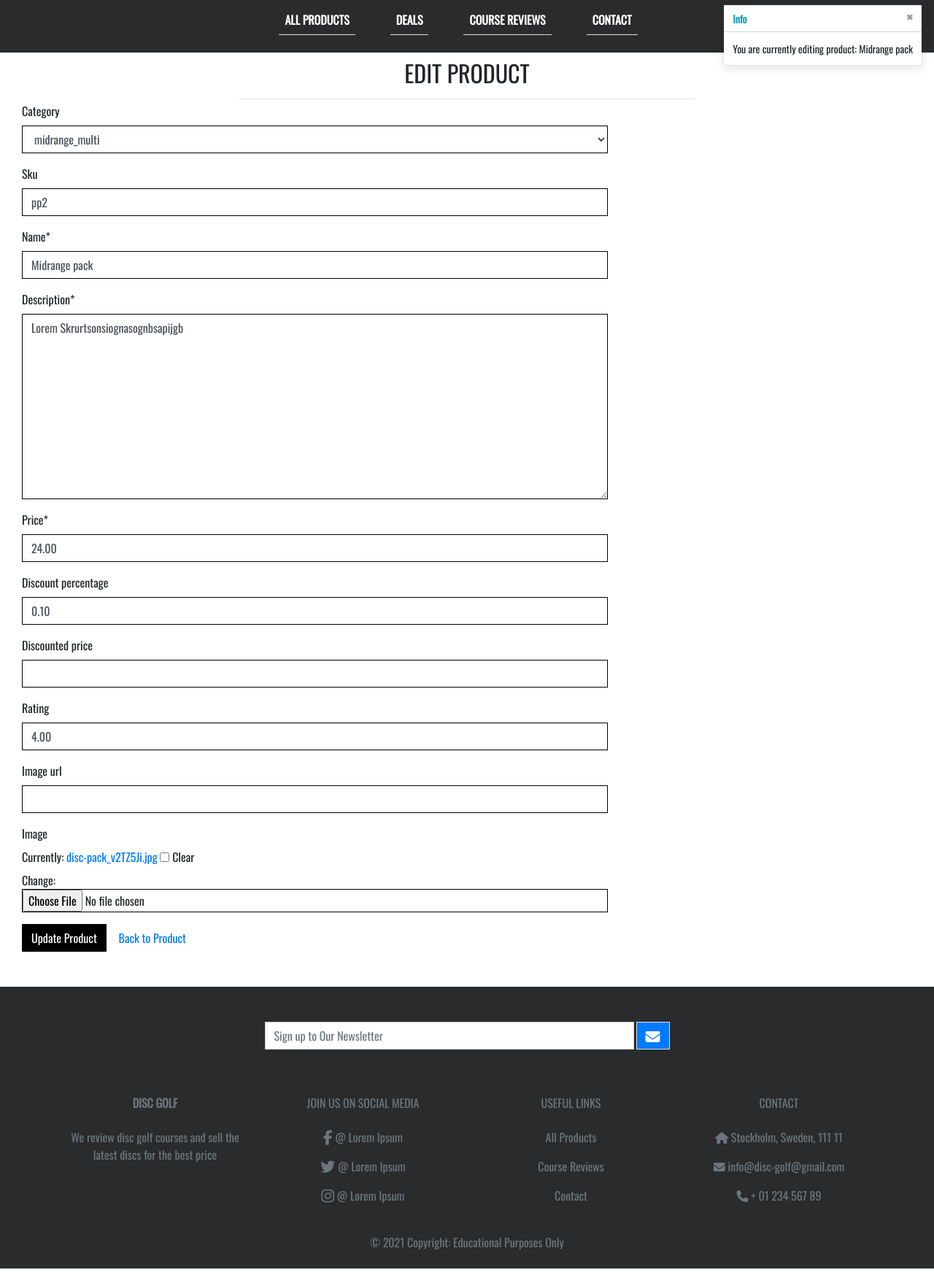
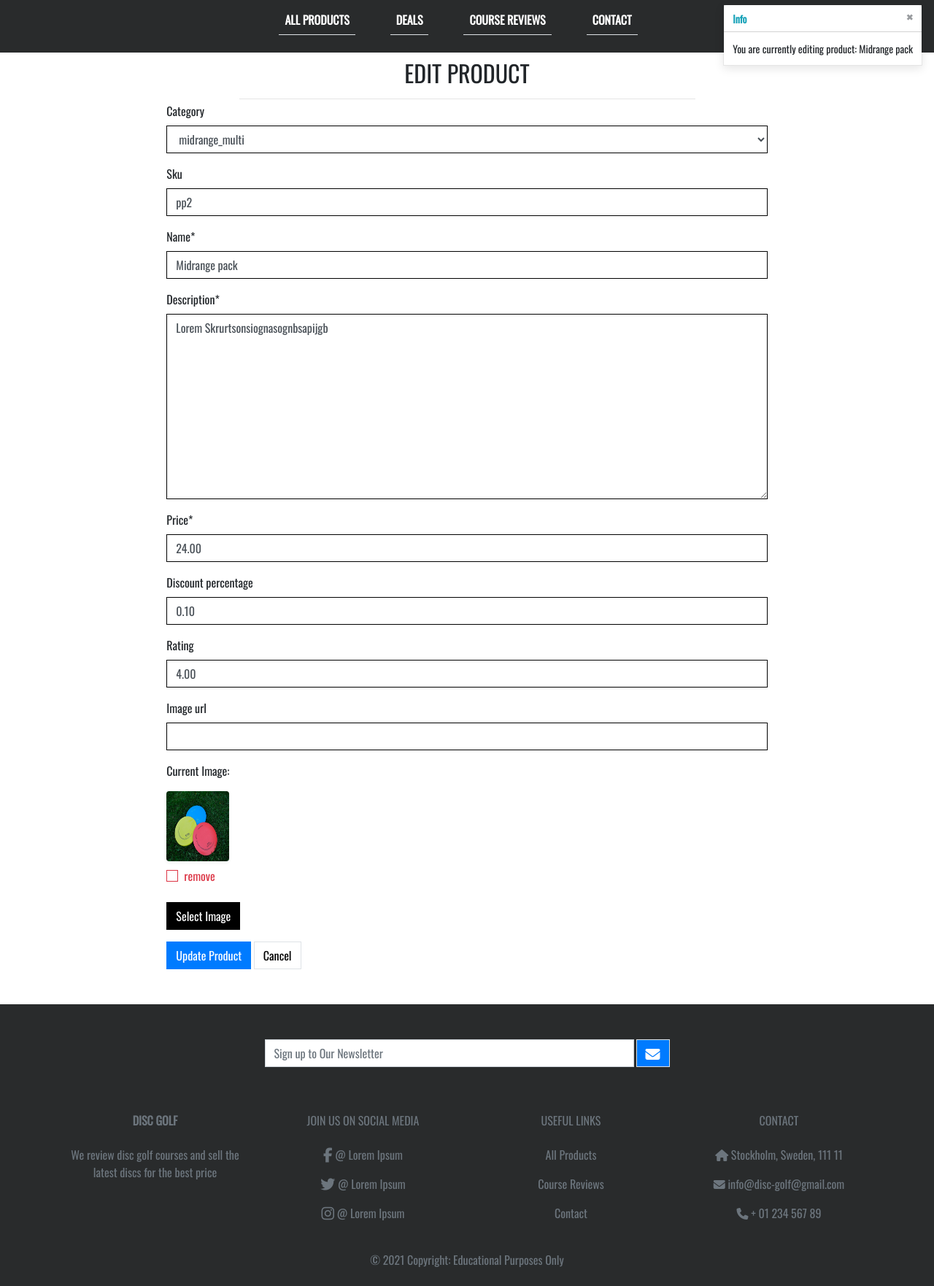
Before and after one commit to FilipWirsen/pp5-ci, a Django app: page /products/edit/3/ in a window 1280 px wide. Shown: the part 89-1851 px from the top of the page at 73% size. Before the commit the page ends 1827 px from the top, so only its background shows below. Run offline with Django 3.2, Linux system fonts and the light colour scheme; a user stored in the database is signed in; data comes from the database, SQL or seed files in the repository; both versions use the stored data as it was after the commit; some libraries are stand-ins or nearby versions.

Commit message:
Fixing the image field

```diff
--- a/products/forms.py
+++ b/products/forms.py
@@ -1,4 +1,5 @@
 from django import forms
+from .widgets import CustomClearableFileInput
 from .models import Product
 
 
@@ -7,7 +8,9 @@ class ProductForm(forms.ModelForm):
 
     class Meta:
         model = Product
-        fields = '__all__'
+        exclude = ('discounted_price',)
+
+    image = forms.ImageField(label='Image', required=False, widget=CustomClearableFileInput)
 
     def __init__(self, *args, **kwargs):
         super().__init__(*args, **kwargs)
--- /dev/null
+++ b/products/templates/products/custom_widget_templates/custom_clearable_file_input.html
@@ -0,0 +1,17 @@
+{% if widget.is_initial %}
+    <p>{{ widget.initial_text }}: </p>
+    <a href="{{ widget.value.url }}">
+        <img width="86" height="96" class="rounded shadow-sm" src="{{ widget.value.url }}" alt="{{ widget.value }}">
+    </a>
+    {% if not widget.required %}
+        <div class="custom-control custom-checkbox mt-2">
+            <input class="custom-control-input" type="checkbox" name="{{ widget.checkbox_name }}" id="{{ widget.checkbox_id }}"{% if widget.attrs.disabled %} disabled{% endif %}>
+            <label class="custom-control-label text-danger" for="{{ widget.checkbox_id }}">{{ widget.clear_checkbox_label }}</label>
+        </div>
+    {% endif %}<br>
+    {{ widget.input_text }}
+{% endif %}
+<span class="btn btn-black rounded-0 btn-file">
+    Select Image <input id="new-image" type="{{ widget.type }}" name="{{ widget.name }}"{% include "django/forms/widgets/attrs.html" %}>
+</span>
+<strong><p class="text-danger" id="filename"></p></strong>
--- a/products/templates/products/edit_product.html
+++ b/products/templates/products/edit_product.html
@@ -9,15 +9,32 @@
                 <hr class="w-50 mb-1">
             </div>
         </div>
-        <div class="col-8">
-            <form action="{% url 'edit_product' product.id %}" method="POST" class="form" enctype="multipart/form-data">
-                {% csrf_token %}
-                {{ form|crispy }}
-                <button type="submit" class="btn btn-black rounded-0">Update Product</button>
-                <button class="btn rounded-0"><a href="{% url 'product_detail' product.id %}">Back to Product</a></button>
-            </form>
+        <div class="row d-flex justify-content-center">
+            <div class="col-8">
+                <form action="{% url 'edit_product' product.id %}" method="POST" class="form" enctype="multipart/form-data">
+                    {% csrf_token %}
+                    {% for field in form %}
+                        {% if field.name != 'image' %}
+                            {{ field|as_crispy_field }}
+                        {% else %}
+                            {{ field }}
+                        {% endif %}
+                    {% endfor %}
+                    <button type="submit" class="btn btn-primary rounded-0">Update Product</button>
+                    <button class="btn rounded-0 border"><a class="text-black"  href="{% url 'product_detail' product.id %}">Cancel</a></button>
+                </form>
+            </div>
         </div>
     </div>
  {% endif %}
 
 {% endblock %}
+{% block postloadjs %}
+    {{ block.super }}
+    <script type="text/javascript">
+        $('#new-image').change(function() {
+            var file = $('#new-image')[0].files[0];
+            $('#filename').text(`Image will be set to ${file.name}`);
+        })
+    </script>
+{% endblock %}
--- a/products/views.py
+++ b/products/views.py
@@ -3,7 +3,7 @@ from django.contrib import messages
 from django.contrib.auth.decorators import login_required
 from django.db.models.functions import Lower
 from django.db.models import Q
-from decimal import Decimal
+
 
 from .models import Product, Category
 from .forms import ProductForm
@@ -84,7 +84,7 @@ def product_detail(request, product_id):
 def add_product(request):
     """ Add products to the store """
     if not request.user.is_superuser:
-        messages.warning(request, 'Only admins are allowed there...')
+        messages.error(request, 'Only admins are allowed there...')
         return redirect(reverse('home'))
     if request.method == 'POST':
         form = ProductForm(request.POST, request.FILES)
@@ -107,7 +107,7 @@ def add_product(request):
 def edit_product(request, product_id):
     """ Form to edit products """
     if not request.user.is_superuser:
-        messages.warning(request, 'Only admins are allowed there...')
+        messages.error(request, 'Only admins are allowed there...')
         return redirect(reverse('home'))
     product = get_object_or_404(Product, pk=product_id)
     if request.method == 'POST':
@@ -127,11 +127,12 @@ def edit_product(request, product_id):
     }
     return render(request, 'products/edit_product.html', context)
 
+
 @login_required()
 def delete_product(request, product_id):
     """ Deletes product from the store """
     if not request.user.is_superuser:
-        messages.warning(request, 'Only admins can do that...')
+        messages.error(request, 'Only admins can do that...')
         return redirect(reverse('home'))
     product = get_object_or_404(Product, pk=product_id)
     product.delete()
--- a/profiles/views.py
+++ b/profiles/views.py
@@ -1,11 +1,12 @@
 from django.shortcuts import render, get_object_or_404
 from django.contrib import messages
-
+from django.contrib.auth.decorators import login_required
 from .models import UserProfile
 from .forms import UserProfileForm
 from checkout.models import Order
 
 
+@login_required()
 def profile(request):
     """ Returns the user's profile """
     profile = get_object_or_404(UserProfile, user=request.user)
--- a/static/css/base.css
+++ b/static/css/base.css
@@ -175,6 +175,33 @@ body, html {
 	color: #0275d8; /* text-info */
 }
 
+/* Add / Edit products pages */
+
+.btn-file {
+    position: relative;
+    overflow: hidden;
+}
+
+.btn-file input[type='file'] {
+    position: absolute;
+    top: 0;
+    right: 0;
+    min-width: 100%;
+    min-height: 100%;
+    opacity: 0;
+    cursor: pointer;
+}
+
+.custom-checkbox .custom-control-label::before {
+    border-radius: 0;
+    border-color: #dc3545;
+}
+
+.custom-checkbox .custom-control-input:checked .custom-control-label::before {
+    background-color: #dc3545;
+    border-color: #dc3545;
+    border-radius: 0;
+}
 
 /* -------------------------------- Media Queries */
 
```
Also changed, not shown: products/templates/products/add_product.html (+24 -7 lines), products/widgets.py (added, +9 -0 lines), db.sqlite3, media/disc-pack_8dtS4xI.jpg (added).
